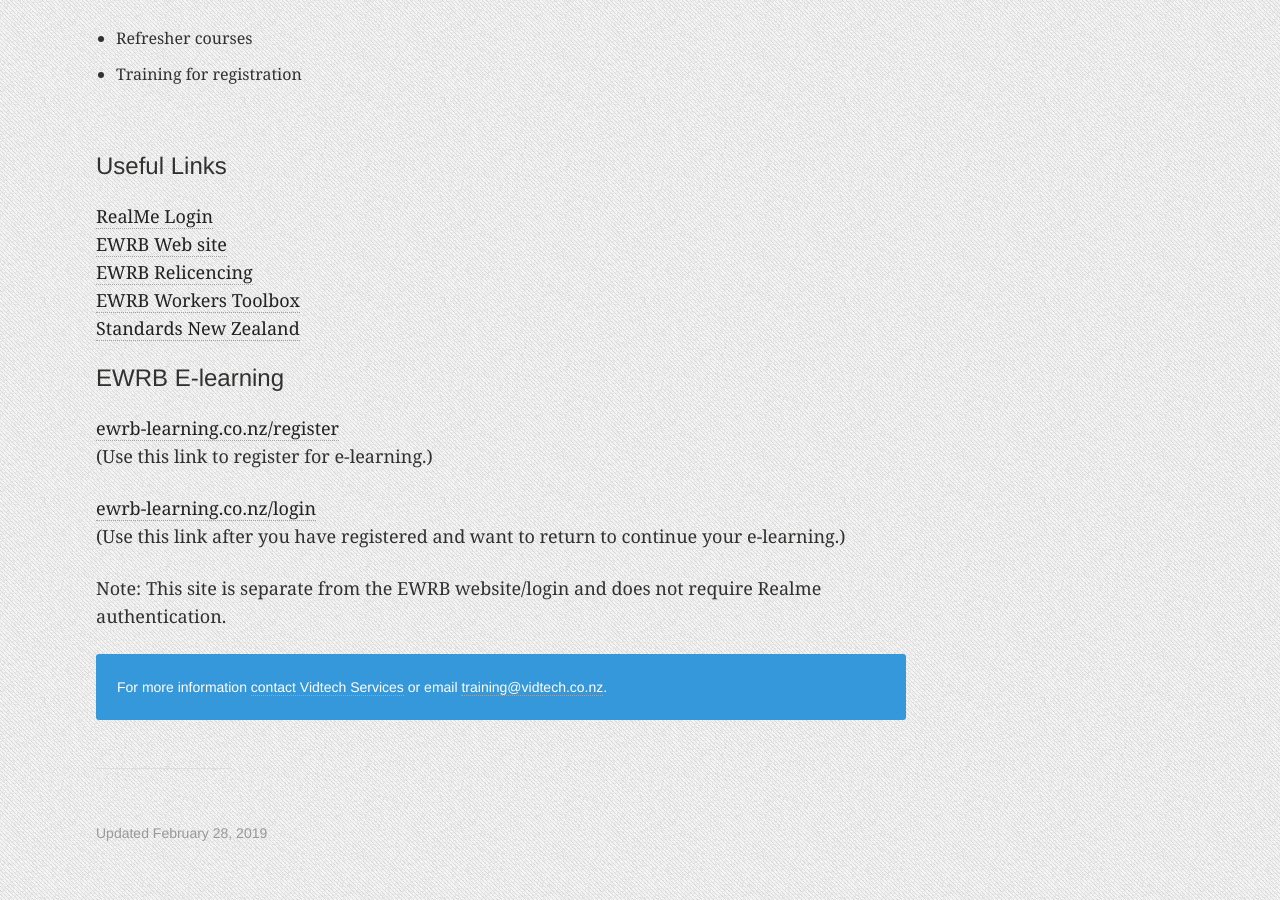
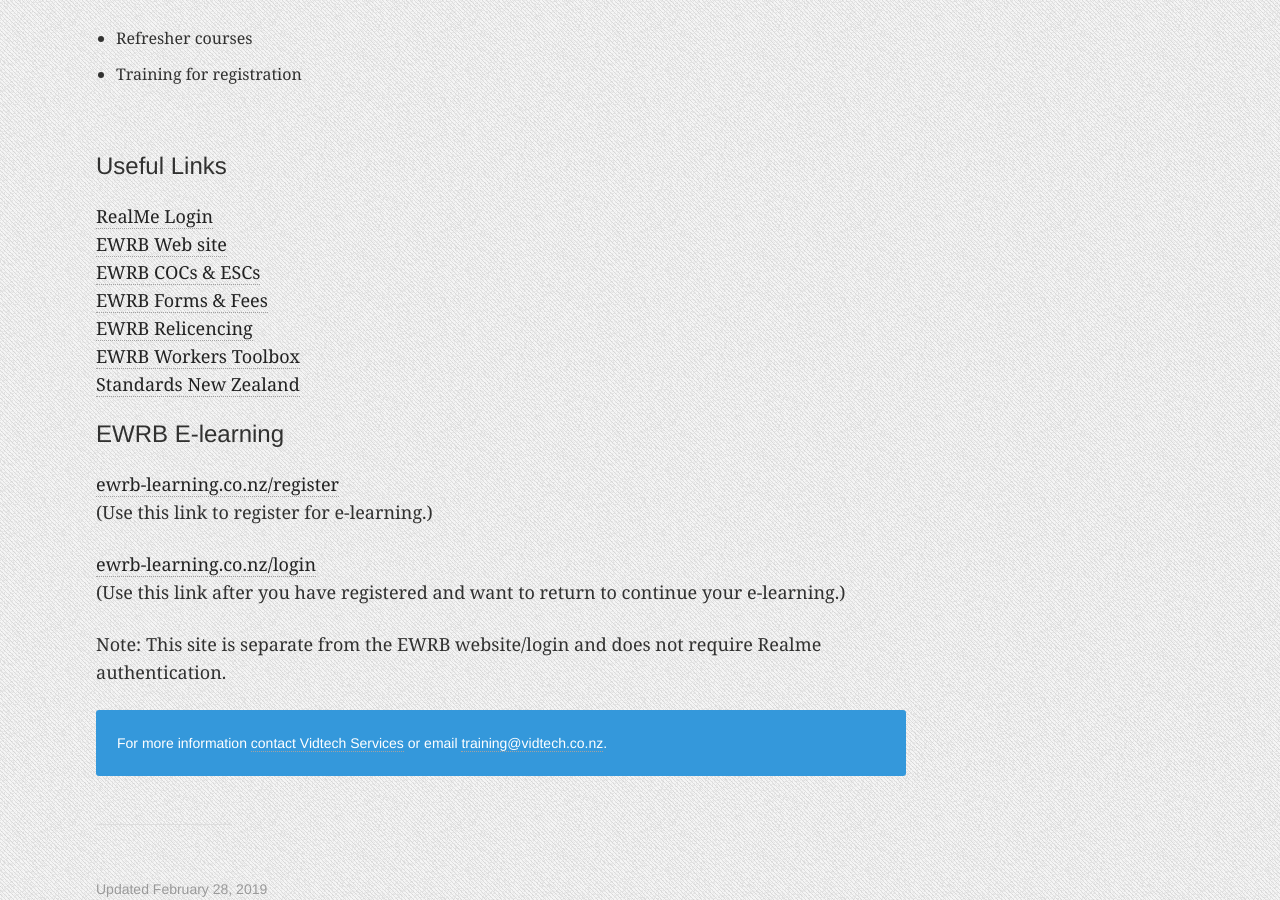
Before and after one commit to DarrenHobern/limerice, a Jekyll site: the page built from _posts/courses/2019-02-01-ewrb.md, in a window 1280 px wide and 900 px high, scrolled down 343 px. Built offline with Jekyll 4.4.1, drawn with Linux system fonts in a browser that asks for light colours.

Commit message:
Useful Links
Add some more links and changed appearance order

```diff
--- a/_posts/courses/2019-02-01-ewrb.md
+++ b/_posts/courses/2019-02-01-ewrb.md
@@ -21,6 +21,8 @@ Vidtech Services is an EWRB approved Competency Programme Provider.  As part of
 
 [RealMe Login](https://ewrb.ewr.govt.nz/OnlineAccount/Login.aspx)
 [EWRB Web site](https://ewrb.govt.nz)
+[EWRB COCs & ESCs](https://www.ewrb.govt.nz/working-safely-and-in-compliance/cocs-and-escs/)
+[EWRB Forms & Fees](https://www.ewrb.govt.nz/about-us/forms-and-fees/)
 [EWRB Relicencing](https://www.ewrb.govt.nz/registration-and-licensing/relicensing/)
 [EWRB Workers Toolbox](https://www.ewrb.govt.nz/working-safely-and-in-compliance/electrical-workers-toolbox/)
 [Standards New Zealand](https://www.ewrb.govt.nz/working-safely-and-in-compliance/new-zealand-standards/)
```
